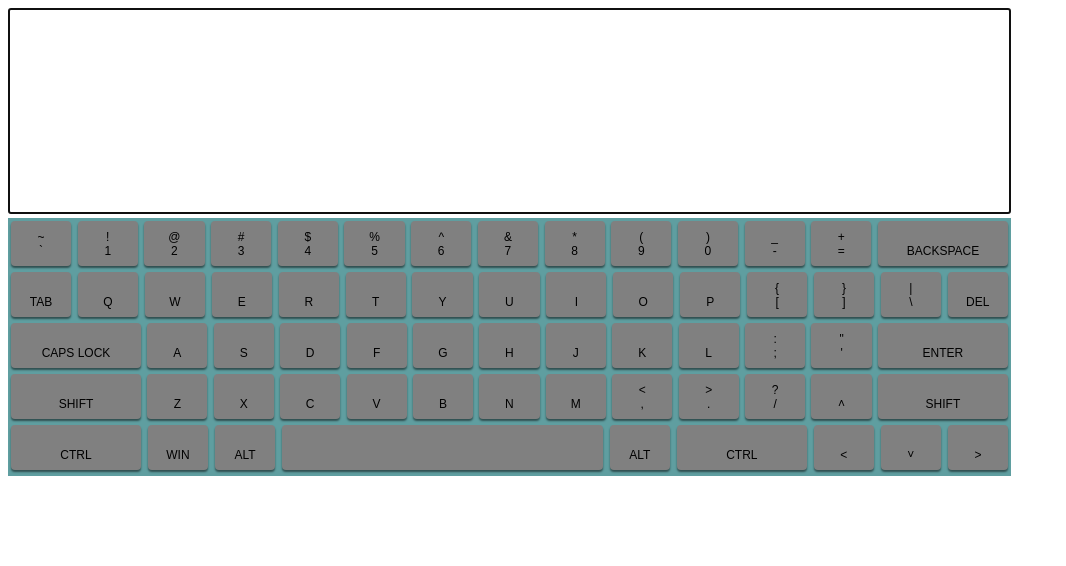
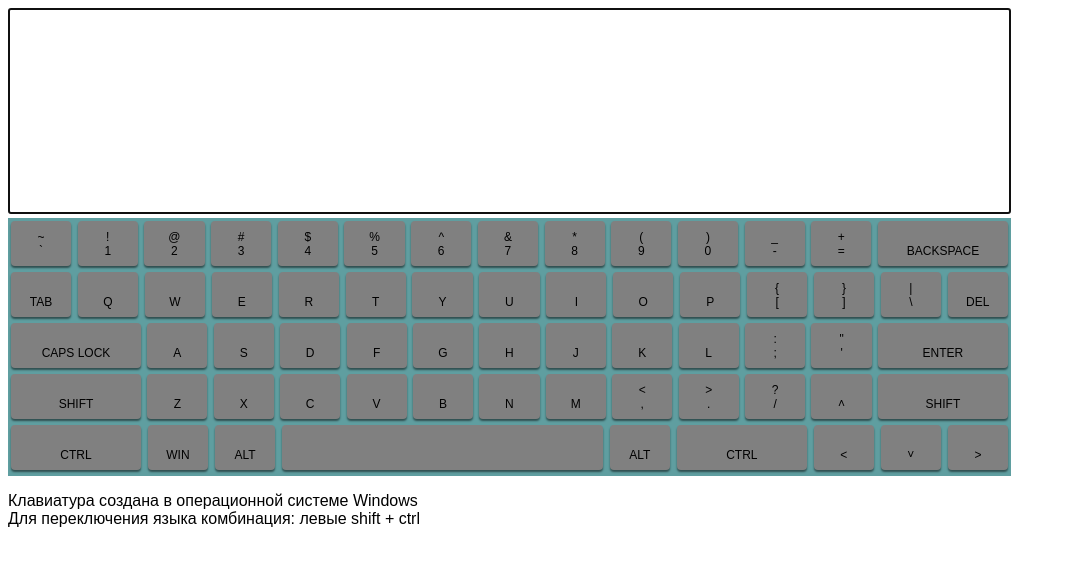
Before and after one commit to RinaYasnovskaya/Virtual-Keyboard, a website: page index.html in a window 1280 px wide. Shown: the whole page, without its empty margins (0-1066 px from the left). Drawn offline with Linux system fonts and the light colour scheme.

Commit message:
feat: add create p with information

```diff
--- a/script.js
+++ b/script.js
@@ -204,7 +204,6 @@ const KEYBOARD = {
     capsLock: false,
     shift: false,
     lang: 'eng',
-    cursor: 0,
   },
 
   createKeys(keys, lang) {
@@ -235,14 +234,12 @@ const KEYBOARD = {
       this.elements.keysContainer.append(keyboardElement);
     });
   },
-
   changeLang() {
     if (this.properties.lang === 'eng') this.properties.lang = 'rus';
     else this.properties.lang = 'eng';
     this.createNewState();
     this.saveLang();
   },
-
   createNewState() {
     document.querySelectorAll('.key').forEach((elem) => {
       elem.remove();
@@ -250,7 +247,6 @@ const KEYBOARD = {
     this.createKeys(KEYS, this.properties.lang);
     this.properties.shift = false;
   },
-
   saveLang() {
     sessionStorage.setItem('lang', this.properties.lang);
   },
@@ -259,12 +255,12 @@ const KEYBOARD = {
       this.properties.lang = sessionStorage.getItem('lang');
     } else this.properties.lang = 'eng';
   },
-
   createBase() {
     this.elements.input = document.createElement('textarea');
     this.elements.section = document.createElement('section');
     this.elements.keysContainer = document.createElement('div');
-    this.properties.cursor = this.elements.input.selectionStart;
+    const text = document.createElement('p');
+    text.innerText = 'Клавиатура создана в операционной системе Windows \n Для переключения языка комбинация: левыe shift + ctrl';
 
     this.elements.input.classList.add('input');
     this.elements.input.setAttribute('autofocus', 'true');
@@ -275,10 +271,11 @@ const KEYBOARD = {
     document.body.append(this.elements.input);
     this.elements.section.append(this.elements.keysContainer);
     document.body.append(this.elements.section);
+    document.body.append(text);
   },
-
   keyBackspace() {
-    this.elements.input.value = this.elements.input.value.substring(0, this.elements.input.value.length - 1);
+    const inpuT = this.elements.input;
+    inpuT.value = inpuT.value.substring(0, inpuT.value.length - 1);
     this.elements.input.focus();
   },
   keyCapsLock() {
@@ -302,7 +299,6 @@ const KEYBOARD = {
   keyDelete() {
     this.elements.input.setRangeText('', this.elements.input.selectionStart, this.elements.input.selectionEnd + 1);
   },
-
   clickKeyboard() {
     const pressed = new Set();
     this.elements.keysContainer.addEventListener('mousedown', (event) => {
@@ -354,7 +350,6 @@ const KEYBOARD = {
       pressed.delete(event.target.id);
     });
   },
-
   animationButton(keyPress, bool) {
     const keyAnim = document.getElementById(`${keyPress}`);
     if (bool) {
```
Also changed, not shown: index.html (+1 -0 lines).
